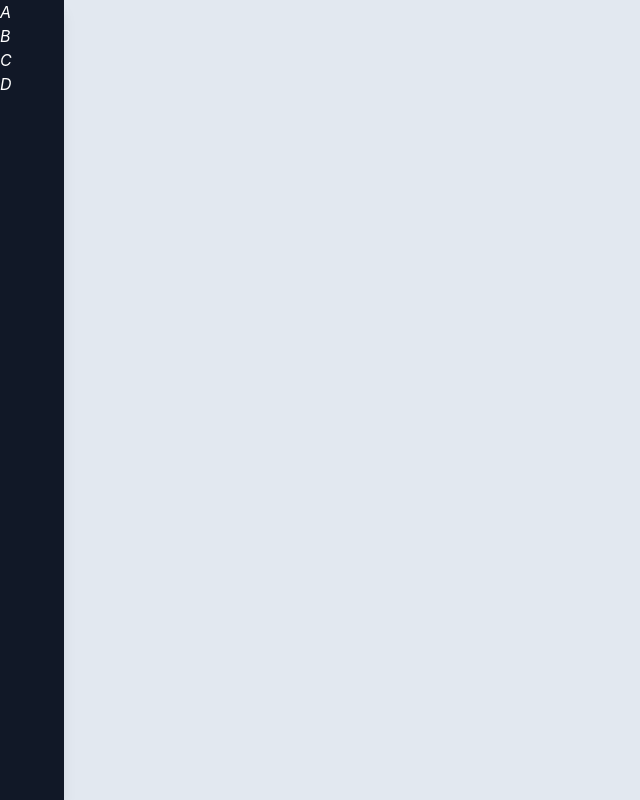
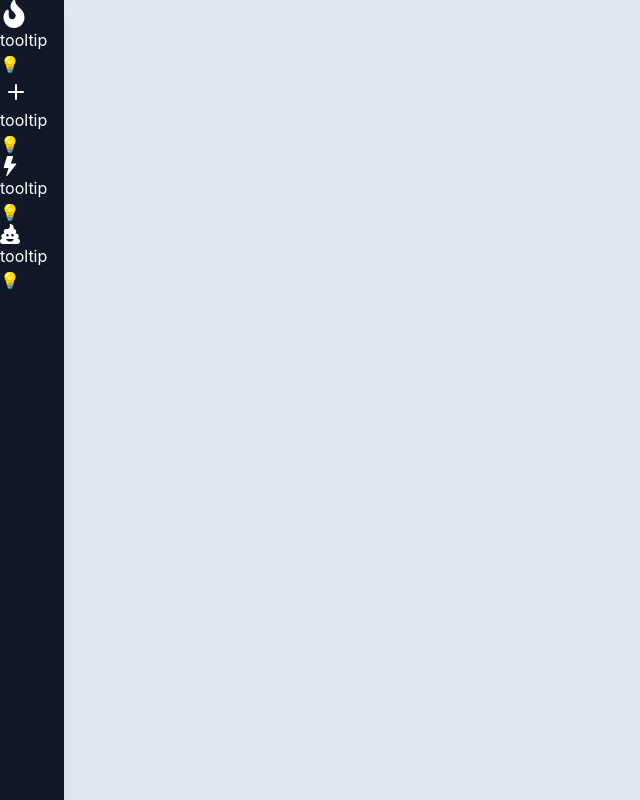
Before and after one commit to lucky15987/article_preview_component, a Next.js app: page /components/navbar in a window 1280 px wide. Shown: the whole page, without its empty margins (0-640 px from the left). Built offline with nearby package versions, Linux system fonts and the light colour scheme.

Commit message:
created component called navbar

```diff
--- a/pages/components/navbar.js
+++ b/pages/components/navbar.js
@@ -1,4 +1,5 @@
-
+import { BsPlus, BsFillLightningFill } from 'react-icons/bs';
+import { FaFire, FaPoo } from 'react-icons/fa';
 
 export default function Navbar() {
     return (
@@ -11,12 +12,21 @@ export default function Navbar() {
                 </ul>
             </div> */}
             <div className="fixed top-0 left-0 h-screen w-16 flex flex-col bg-gray-900 text-white shadow-lg">
-                <i>A</i>
-                <i>B</i>
-                <i>C</i>
-                <i>D</i>
+                <SideBarIcon icon={<FaFire size={"28"}/> } />
+                <SideBarIcon icon={<BsPlus size={"32"}/> } />
+                <SideBarIcon icon={<BsFillLightningFill size={"20"}/> } />
+                <SideBarIcon icon={<FaPoo size={"20"}/> } />
             </div>
 
         </>
     );
 }
+
+const SideBarIcon = ({ icon, text = 'tooltip 💡' }) => (
+    <div className="sidebar-icon group">
+      {icon}
+
+      <span class="sidebar-tooltip group-hover:scale-100">{text}</span>
+
+    </div>
+  );
--- a/pages/index.js
+++ b/pages/index.js
@@ -1,4 +1,5 @@
 import Head from 'next/head'
+import { FaShare } from 'react-icons/fa'
 
 export default function Home() {
   return (
@@ -20,10 +21,8 @@ export default function Home() {
               </div>
             </div>
             <button href="#" className="w-8 h-8 ml-auto bg-gray-200 rounded-full flex items-center justify-center hover:bg-gray-300">
-              <svg xmlns="http://www.w3.org/2000/svg" width="15" height="13">
-                <path fill="#6E8098" d="M15 6.495L8.766.014V3.88H7.441C3.33 3.88 0 7.039 0 10.936v2.049l.589-.612C2.59 10.294 5.422 9.11 8.39 9.11h.375v3.867L15 6.495z" />
-              </svg>
 
+              <FaShare color='gray' size={18}/>
             </button>
           </div>
         </div>
```
